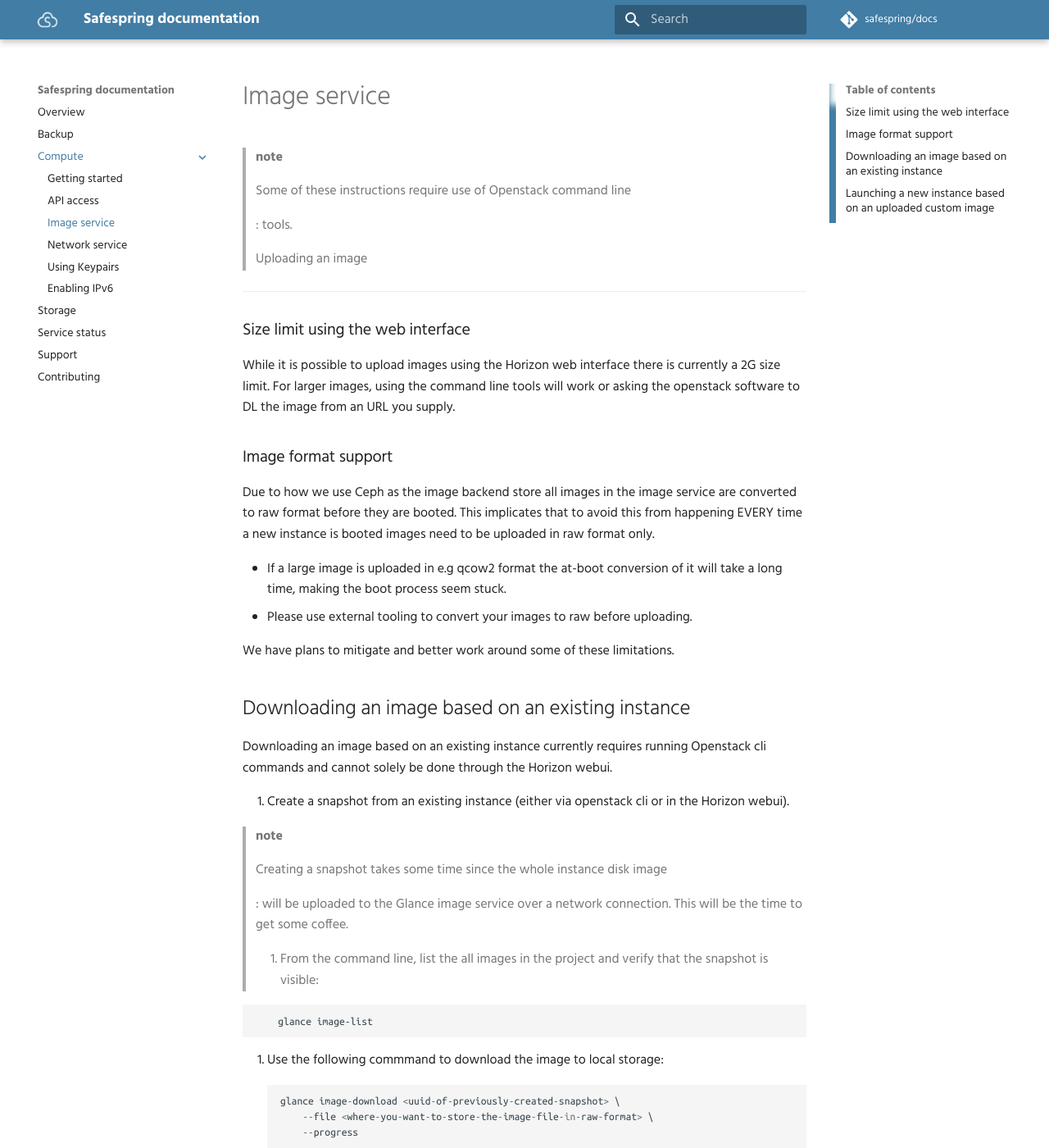
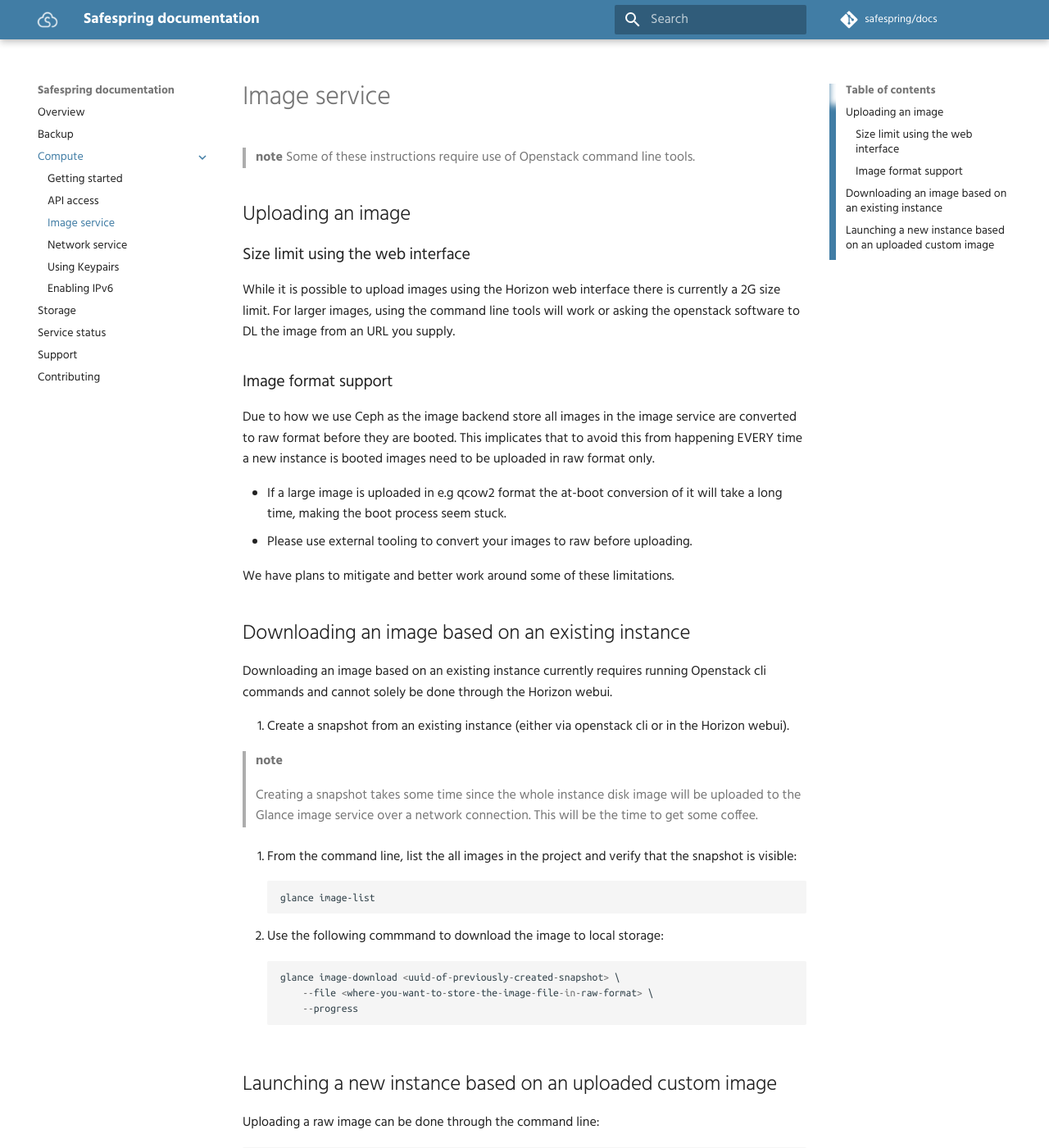
Before and after one commit to safespring/docs, an MkDocs documentation site: the page built from content/compute/image.md, in a window 1280 px wide and 1400 px high. Shown: the whole window at 82% size. Built offline with MkDocs 1.6.1 and Material for MkDocs 9.7.7, drawn with Linux system fonts in a browser that asks for light colours; comment, search, counter and statistics services are not loaded; old or Windows-style settings are respelled for this version of MkDocs.

Commit message:
Fixes to image docs

```diff
--- a/content/compute/image.md
+++ b/content/compute/image.md
@@ -1,14 +1,10 @@
-Image service
-=============
+# Image service
 
 > **note**
->
 > Some of these instructions require use of Openstack command line
->
-> :   tools.
->
-Uploading an image
-------------------
+> tools.
+
+## Uploading an image
 
 ### Size limit using the web interface
 
@@ -33,8 +29,7 @@
 We have plans to mitigate and better work around some of these
 limitations.
 
-Downloading an image based on an existing instance
---------------------------------------------------
+## Downloading an image based on an existing instance
 
 Downloading an image based on an existing instance currently requires
 running Openstack cli commands and cannot solely be done through the
@@ -46,10 +41,9 @@
 > **note**
 >
 > Creating a snapshot takes some time since the whole instance disk image
->
-> :   will be uploaded to the Glance image service over a
->     network connection. This will be the time to get some coffee.
->
+> will be uploaded to the Glance image service over a
+> network connection. This will be the time to get some coffee.
+
 2.  From the command line, list the all images in the project and verify
     that the snapshot is visible:
 
@@ -61,8 +55,7 @@
             --file <where-you-want-to-store-the-image-file-in-raw-format> \
             --progress
 
-Launching a new instance based on an uploaded custom image
-----------------------------------------------------------
+## Launching a new instance based on an uploaded custom image
 
 Uploading a raw image can be done through the command line:
 
```
